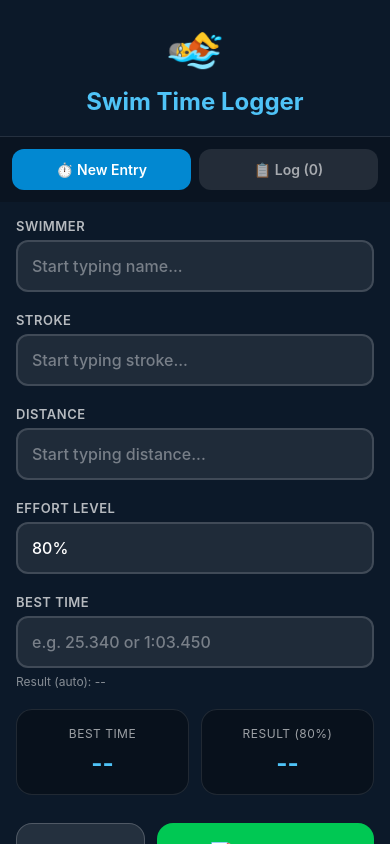
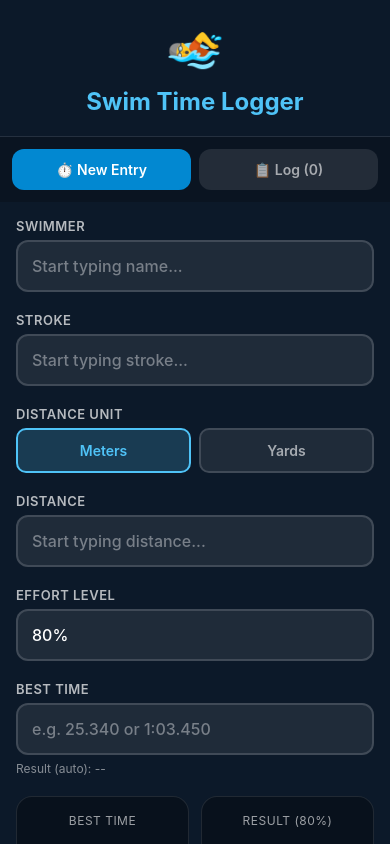
Before and after one commit to NicholasVasconcellos/SwimBase, a React Native app: screen / in a window 390 px wide. Built offline with nearby package versions, Linux system fonts and the light colour scheme.

Commit message:
add yards

```diff
--- a/App.js
+++ b/App.js
@@ -24,7 +24,8 @@ const strokes = [
   "Individual Medley",
 ];
 
-const distances = ["50m", "100m", "200m", "400m", "800m", "1500m"];
+const distancesMeters = ["50", "100", "200", "400", "800", "1500"];
+const distancesYards = ["25", "50", "100", "200", "500", "1000", "1650"];
 
 const efforts = ["50%", "60%", "70%", "80%", "90%", "100%"];
 
@@ -47,6 +48,12 @@ const parseTimeInput = (input) => {
     return parseFloat(mins) * 60 + parseFloat(secs);
   }
   return parseFloat(input);
+};
+
+// Helper to extract numeric distance value (strips 'm' or 'y' suffix)
+const getDistanceValue = (distance) => {
+  if (!distance) return distance;
+  return distance.toString().replace(/[my]$/i, "");
 };
 
 // Typeahead Input Component
@@ -188,11 +195,18 @@ export default function App() {
   const [bestTimeInput, setBestTimeInput] = useState("");
   const [entries, setEntries] = useState([]);
   const [showLog, setShowLog] = useState(false);
+  const [unit, setUnit] = useState("m"); // 'm' for meters, 'y' for yards
 
-  // Load saved entries on app start
+  // Load saved entries and preferences on app start
   useEffect(() => {
     loadEntries();
+    loadUnit();
   }, []);
+
+  // Save unit preference when it changes
+  useEffect(() => {
+    saveUnit(unit);
+  }, [unit]);
 
   const loadEntries = async () => {
     try {
@@ -210,6 +224,25 @@ export default function App() {
       await AsyncStorage.setItem("swimEntries", JSON.stringify(newEntries));
     } catch (error) {
       console.log("Error saving entries:", error);
+    }
+  };
+
+  const loadUnit = async () => {
+    try {
+      const saved = await AsyncStorage.getItem("unitPreference");
+      if (saved) {
+        setUnit(saved);
+      }
+    } catch (error) {
+      console.log("Error loading unit preference:", error);
+    }
+  };
+
+  const saveUnit = async (unitValue) => {
+    try {
+      await AsyncStorage.setItem("unitPreference", unitValue);
+    } catch (error) {
+      console.log("Error saving unit preference:", error);
     }
   };
 
@@ -337,11 +370,50 @@ export default function App() {
               zIndexValue={40}
             />
 
+            {/* Unit Toggle */}
+            <View style={[styles.field, { zIndex: 35 }]}>
+              <Text style={styles.label}>Distance Unit</Text>
+              <View style={styles.unitToggle}>
+                <TouchableOpacity
+                  style={[
+                    styles.unitButton,
+                    unit === "m" && styles.unitButtonActive,
+                  ]}
+                  onPress={() => setUnit("m")}
+                >
+                  <Text
+                    style={[
+                      styles.unitButtonText,
+                      unit === "m" && styles.unitButtonTextActive,
+                    ]}
+                  >
+                    Meters
+                  </Text>
+                </TouchableOpacity>
+                <TouchableOpacity
+                  style={[
+                    styles.unitButton,
+                    unit === "y" && styles.unitButtonActive,
+                  ]}
+                  onPress={() => setUnit("y")}
+                >
+                  <Text
+                    style={[
+                      styles.unitButtonText,
+                      unit === "y" && styles.unitButtonTextActive,
+                    ]}
+                  >
+                    Yards
+                  </Text>
+                </TouchableOpacity>
+              </View>
+            </View>
+
             <TypeaheadInput
               label="Distance"
               value={distance}
               onChangeText={setDistance}
-              options={distances}
+              options={unit === "m" ? distancesMeters : distancesYards}
               placeholder="Start typing distance..."
               zIndexValue={30}
             />
@@ -418,7 +490,8 @@ export default function App() {
                       <Text style={styles.entryResult}>{entry.resultTime}</Text>
                     </View>
                     <Text style={styles.entryEvent}>
-                      {entry.distance} {entry.stroke} @ {entry.effort}
+                      {getDistanceValue(entry.distance)}{unit} {entry.stroke} @{" "}
+                      {entry.effort}
                     </Text>
                     <View style={styles.entryFooter}>
                       <Text style={styles.entryTimestamp}>
@@ -525,6 +598,31 @@ const styles = StyleSheet.create({
   inputFocused: {
     borderColor: "#4fc3f7",
     backgroundColor: "rgba(79,195,247,0.1)",
+  },
+  unitToggle: {
+    flexDirection: "row",
+    gap: 8,
+  },
+  unitButton: {
+    flex: 1,
+    padding: 12,
+    borderRadius: 10,
+    borderWidth: 2,
+    borderColor: "rgba(255,255,255,0.15)",
+    backgroundColor: "rgba(255,255,255,0.08)",
+    alignItems: "center",
+  },
+  unitButtonActive: {
+    borderColor: "#4fc3f7",
+    backgroundColor: "rgba(79,195,247,0.2)",
+  },
+  unitButtonText: {
+    fontSize: 14,
+    fontWeight: "600",
+    color: "rgba(255,255,255,0.6)",
+  },
+  unitButtonTextActive: {
+    color: "#4fc3f7",
   },
   hint: {
     fontSize: 12,
```
